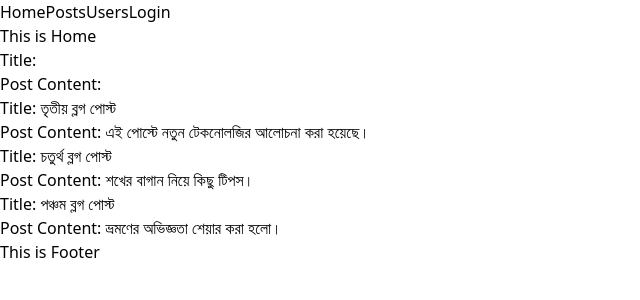
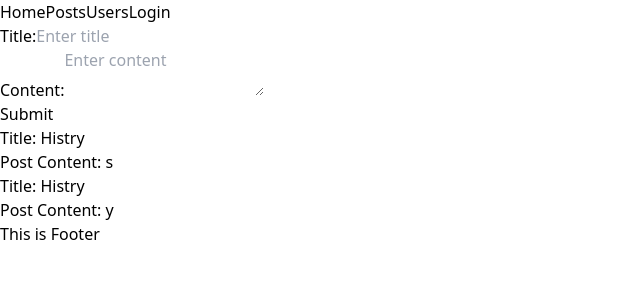
Before and after one commit to Hasan593/react, a React (Vite) app: page /posts in a window 1280 px wide. Shown: the top 300 px of the page, without its empty margins (0-640 px from the left). Built offline with nearby package versions, Linux system fonts and the light colour scheme; data requests are answered from the project's data file.

Commit message:
[REACT QUERY]- complite react query

```diff
--- a/server/db.json
+++ b/server/db.json
@@ -1,32 +1,14 @@
 {
   "posts": [
     {
-      "Name": "MD Hasan Uddin",
-      "id": "1"
+      "id": "1",
+      "title": "Histry",
+      "content": "s"
     },
     {
-      "id": "3",
-      "title": "তৃতীয় ব্লগ পোস্ট",
-      "content": "এই পোস্টে নতুন টেকনোলজির আলোচনা করা হয়েছে।",
-      "author_id": 3,
-      "created_at": "2024-11-27T14:45:00Z",
-      "likes": 30
-    },
-    {
-      "id": "4",
-      "title": "চতুর্থ ব্লগ পোস্ট",
-      "content": "শখের বাগান নিয়ে কিছু টিপস।",
-      "author_id": 1,
-      "created_at": "2024-11-26T16:15:00Z",
-      "likes": 20
-    },
-    {
-      "id": "5",
-      "title": "পঞ্চম ব্লগ পোস্ট",
-      "content": "ভ্রমণের অভিজ্ঞতা শেয়ার করা হলো।",
-      "author_id": 4,
-      "created_at": "2024-11-25T18:00:00Z",
-      "likes": 40
+      "id": "2",
+      "title": "Histry",
+      "content": "y"
     }
   ],
   "users": [
--- a/src/components/react-query/Posts.jsx
+++ b/src/components/react-query/Posts.jsx
@@ -1,34 +1,133 @@
-import { useQuery } from "@tanstack/react-query";
+import { useMutation, useQuery, useQueryClient } from "@tanstack/react-query";
 import axios from "../../utils/axios";
-import Home from "./Home";
+import { useState } from "react";
 
 const Posts = () => {
 
+    const [title, setTitle] = useState('');
+    const [content, setContent] = useState('');
+    const queryClient = useQueryClient();
+
+    /***************** Get post form server function ***************/
     const fetchPosts = async () => {
         const res = await axios.get(`/posts`);
         return res.data;
     };
 
+    /***************** setd post to server function ***************/
+    const writePosts = data => {
+        return axios.post('/posts', data);
+    };
+
+    /***************** Get post with useQuery form server ***************/
     const { data, isLoading, error } = useQuery({
         queryKey: ['posts'], // এখানে key একটি অ্যারে হতে হবে
         queryFn: fetchPosts,   // ফাংশন সরাসরি দিতে হবে
         // cacheTime: 1000 * 60 * 5,  // cacheTime কতক্ষন থাকবে সেটা
-        // staleTime: 1000 * 60 * 5,  // api রিকোয়েস্ট কতক্ষন বন্ধ থাকবে সেটা
+        staleTime: 1000 * 60 * 5,  // api রিকোয়েস্ট কতক্ষন বন্ধ থাকবে সেটা
         // refetchInterval: 1000 * 60 * 5,  // এই সময় পর ক্যাশ মুছে, এপিআই রিকোয়েষ্ট করে, ব্রাউজার অটোমেটিক রিফ্রেশ হবে।
     });
-    // console.log(data)
+
+    /***************** send post with useMutation to server ***************/
+    const { isPending, isSuccess, isError, mutate } = useMutation({
+        mutationFn: writePosts,
+
+        /** server এ ডাটা যাবে এবং ইউআইতে আপডেট হবে। এখানে দুইটা রিকোয়েষ্ট হবে একবার ডাটা যাওয়ার জন্য আর একবার আসার জন্য **/
+        // onSuccess: () => {
+        //     queryClient.invalidateQueries('posts');
+        // }
+
+        /** pessimistic, আগে servare এ ডাটা যাবে এবং পরে ইউআইতে আপডেট হবে। এখানে একবার রিকোয়েষ্ট হবে শুধু সার্ভারে যাওয়ার সময় **/
+        // onSuccess: (res) => {
+        //     queryClient.setQueriesData(['posts'], oldData => [...oldData, res.data]);
+        // }
+
+        /** Optimistic update: UI তে আগে আপডেট হবে, তারপর সার্ভারে ডেটা যাবে **/
+        onMutate: async (newPost) => {
+            // 1. Query ক্লায়েন্ট থেকে আগের ডেটা সংরক্ষণ
+            await queryClient.cancelQueries(["posts"]);
+
+            const previousPosts = queryClient.getQueryData(["posts"]);
+
+            // 2. নতুন পোস্টটি UI-তে অস্থায়ীভাবে যোগ করা হচ্ছে
+            queryClient.setQueriesData(['posts'], oldData => [...oldData, {...newPost}]);
+
+            // 3. যদি সার্ভারে সমস্যা হয়, তাহলে পূর্বের ডেটা ফিরিয়ে দেওয়া হবে
+            return { previousPosts };
+        },
+
+        onError: (error, newPost, context) => {
+            // 4. এরর হলে আগের ডেটা পুনরুদ্ধার করা হবে
+            queryClient.setQueryData(["posts"], context.previousPosts);
+            console.error("Error posting data:", error.message);
+        },
+
+        onSettled: () => {
+            // 5. শেষ হলে (সফল বা ব্যর্থ) নতুন ডেটা সার্ভার থেকে ফেচ করা হবে
+            queryClient.invalidateQueries(["posts"]);
+        }
+    });
 
     if (isLoading) return <div>Loading...</div>;
     if (error) return <div>Error: {error.message} </div>;
 
+    const onsub = e => {
+        e.preventDefault();
+        mutate({
+            title,
+            content,
+            id: data.length ? (parseInt(data[data.length - 1].id) + 1).toString() : '1'  //
+        })
+    };
+
     return (
         <>
-            <Home />
+            <form onSubmit={onsub} className="p-4">
+                <div className="mb-4">
+                    <label htmlFor="title" className="block text-lg font-medium">Title:</label>
+                    <input
+                        type="text"
+                        id="title"
+                        value={title}
+                        onChange={(e) => setTitle(e.target.value)}
+                        className="w-full border border-gray-300 rounded p-2"
+                        placeholder="Enter title"
+                        required
+                    />
+                </div>
+                <div className="mb-4">
+                    <label htmlFor="content" className="block text-lg font-medium">Content:</label>
+                    <textarea
+                        id="content"
+                        value={content}
+                        onChange={e => setContent(e.target.value)}
+                        className="w-full border border-gray-300 rounded p-2"
+                        placeholder="Enter content"
+                        rows="2"
+                    />
+                </div>
+                <button
+                    type="submit"
+                    className="bg-blue-500 text-white px-4 py-2 rounded hover:bg-blue-600"
+                >
+                    Submit
+                </button>
+            </form>
+
+
             {
                 data.map(post => (
                     <div key={post.id} className="m-10">
-                        <h3><span className="text-3xl">Title:</span> {post.title}</h3>
-                        <p><span className="text-3xl">Post Content:</span> {post.content}</p>
+                        <h3 className="text-2xl">
+                            Title: <span className="text-[20px]">
+                                {post.title}
+                            </span>
+                        </h3>
+                        <h4 className="text-2xl">
+                            Post Content: <span className="text-[20px]">
+                                {post.content}
+                            </span>
+                        </h4>
                     </div>
                 ))
             }
--- a/src/components/react-query/QueryLayout.jsx
+++ b/src/components/react-query/QueryLayout.jsx
@@ -56,7 +56,6 @@ const QueryLayout = () => {
                 </NavLink>
             </nav>
 
-
             <QueryClientProvider client={queryClient}>
                 <Routes>
                     <Route path="/" element={<Home />} />
```
